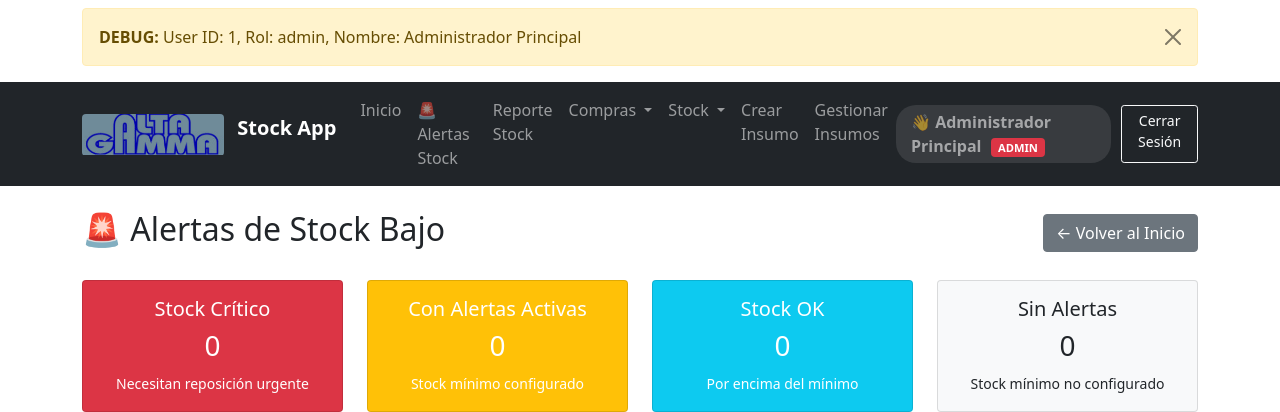
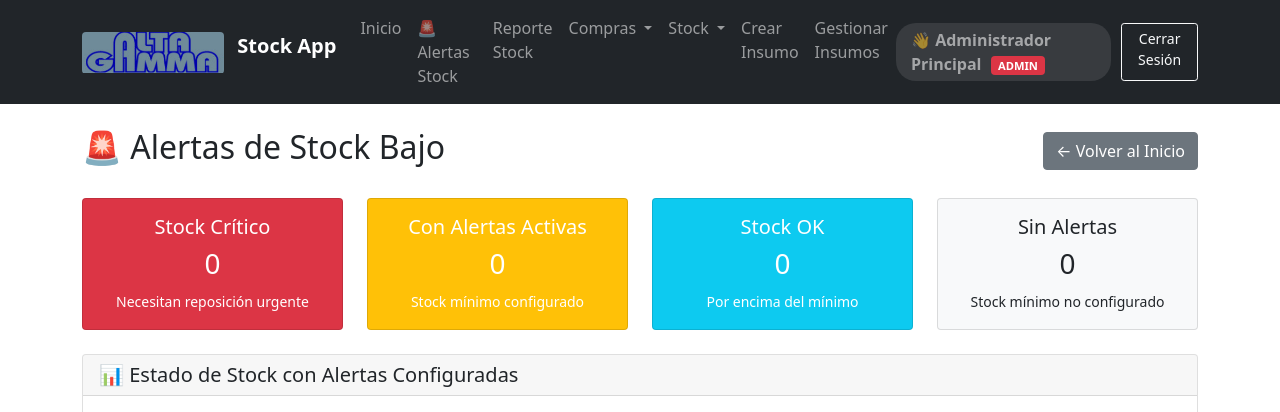
Before and after one commit to feddds/sistema-stock, a Flask app: page /alertas_stock in a window 1280 px wide. Shown: the top 412 px of the page. Run offline with Flask 3, Linux system fonts and the light colour scheme; a user stored in the database is signed in.

Commit message:
remove: eliminar alerta DEBUG del navbar

```diff
--- a/templates/base.html
+++ b/templates/base.html
@@ -28,16 +28,6 @@
     </style>
 </head>
 <body>
-    <!-- Justo después del navbar, antes del container -->
-<div class="container mt-2">
-    <div class="alert alert-warning alert-dismissible fade show">
-        <strong>DEBUG:</strong>
-        User ID: {{ session.user_id }},
-        Rol: {{ session.user_rol }},
-        Nombre: {{ session.user_nombre }}
-        <button type="button" class="btn-close" data-bs-dismiss="alert"></button>
-    </div>
-</div>
     <!-- Navbar mejorada con Logo -->
     <nav class="navbar navbar-expand-lg navbar-dark bg-dark">
         <div class="container">
```
